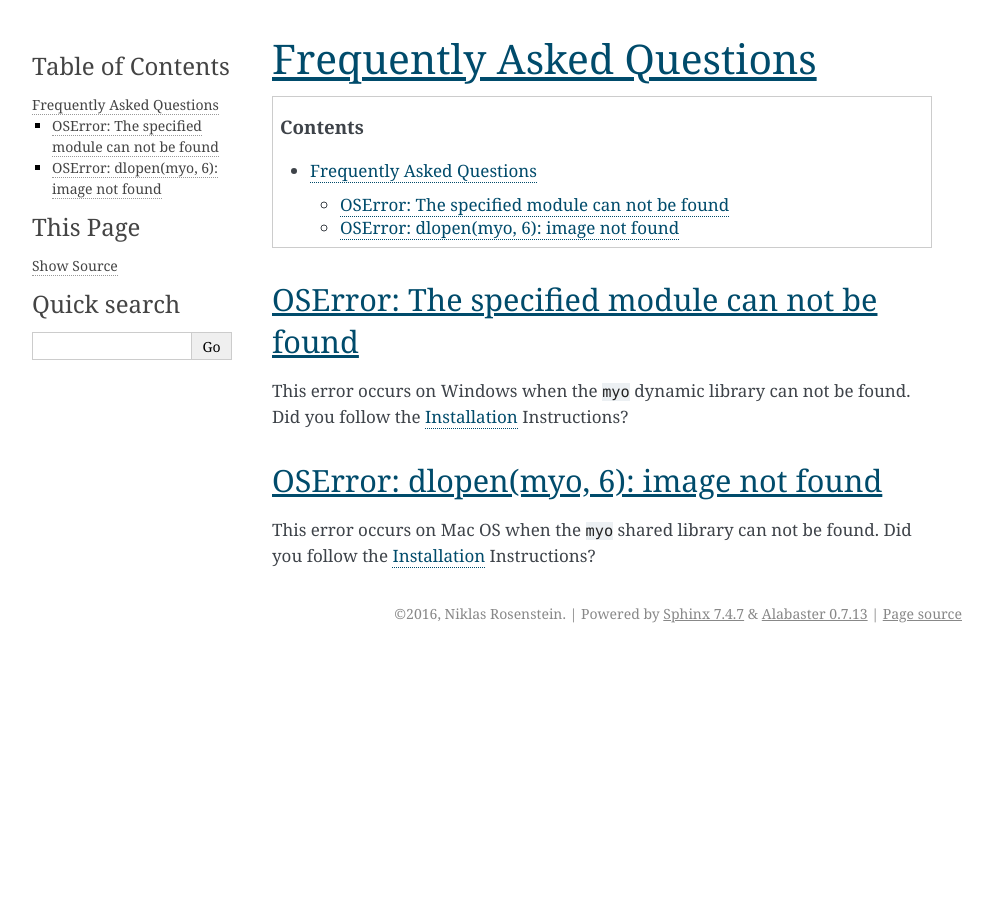
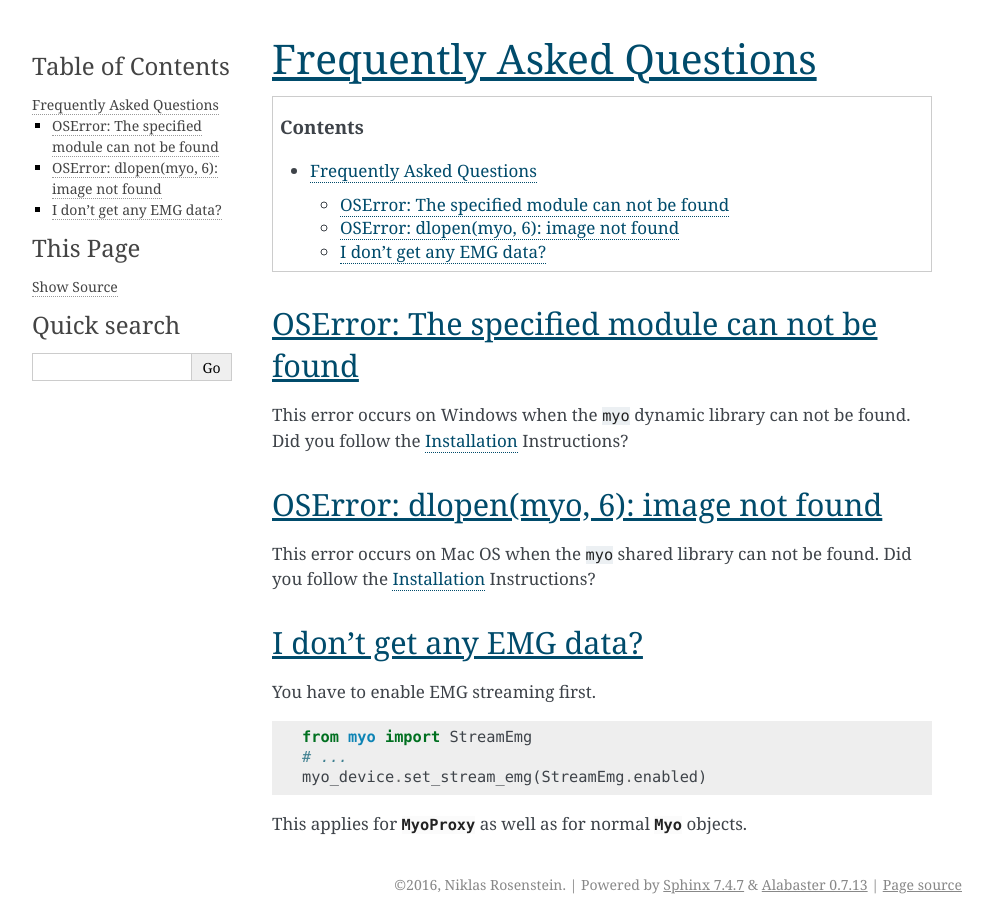
Before and after one commit to NiklasRosenstein/myo-python, a Sphinx documentation site: the page built from docs/faq.rst, in a window 1280 px wide. Shown: the whole page, without its empty margins (148-1141 px from the left). Built offline with Sphinx 7.4.7, drawn with Linux system fonts in a browser that asks for light colours; before the commit the page ends 900 px from its top, so only the background shows below that.

Commit message:
add info about EMG data to FAQ

```diff
--- a/docs/faq.rst
+++ b/docs/faq.rst
@@ -14,3 +14,17 @@ OSError: dlopen(myo, 6): image not found
 
 This error occurs on Mac OS when the ``myo`` shared library can not
 be found. Did you follow the :ref:`install` Instructions?
+
+I don't get any EMG data?
+-------------------------
+
+You have to enable EMG streaming first.
+
+.. code:: python
+
+  from myo import StreamEmg
+  # ...
+  myo_device.set_stream_emg(StreamEmg.enabled)
+
+This applies for :class:`MyoProxy<myo.Feed.MyoProxy>`
+as well as for normal :class:`Myo<myo.lowlevel.ctyping.Myo>` objects.
```
